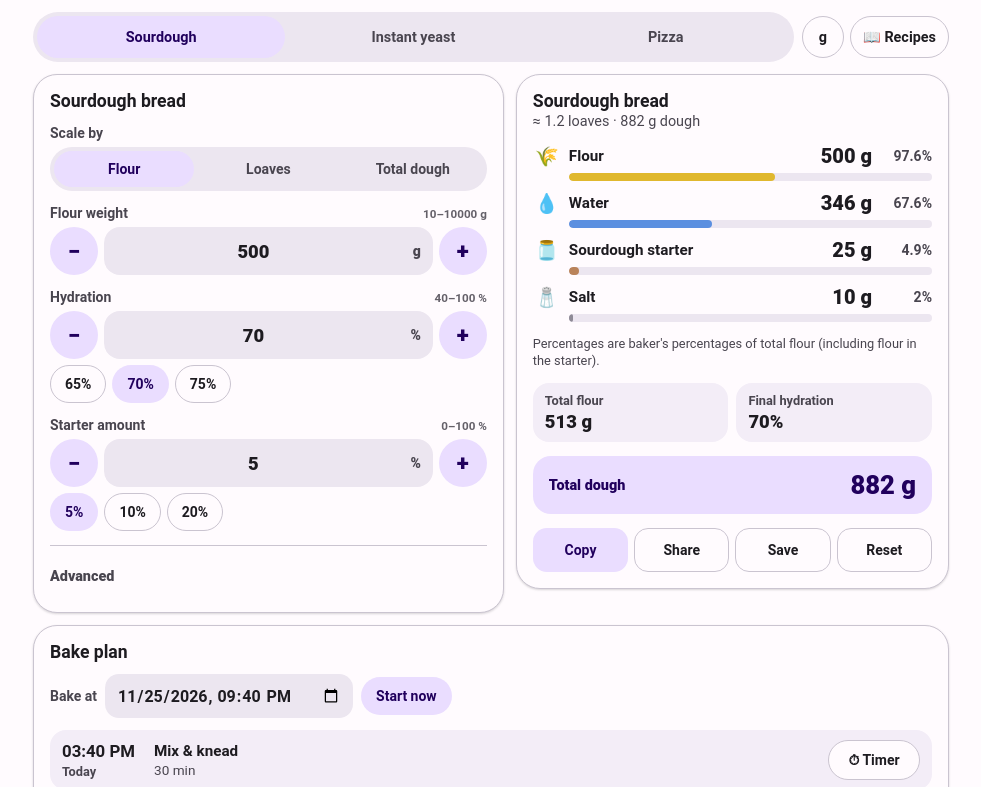
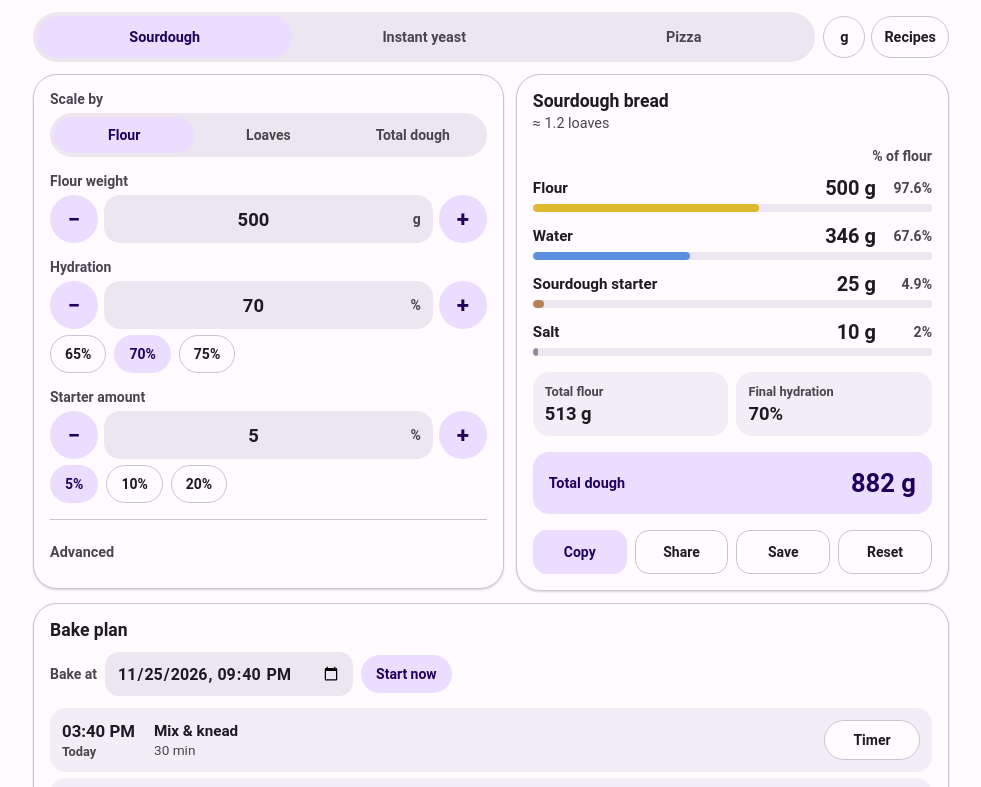
Before and after one commit to slovenec88/home-assistant-baking-calculator, a plain HTML site: page baking.html in a window 1280 px wide. Both pictures are taken after a click on the button "Share". Shown: the top 787 px of the page, without its empty margins (149-1130 px from the left). Drawn offline with Linux system fonts and the light colour scheme.

Commit message:
Unslop UI pass (--surface): remove decorative emoji, explanatory notes and repeated headings; snap spacing to scale, cap weights at 600, neutral shadows, 150ms motion
Co-Authored-By: Claude Sonnet 5.5 <noreply@anthropic.com>

```diff
--- a/baking.html
+++ b/baking.html
@@ -84,55 +84,55 @@
     /* ---------- layout ---------- */
     .layout { display: grid; grid-template-columns: minmax(0, 1fr) minmax(310px, 0.92fr); gap: 12px; align-items: start; }
     .panel { border: 1px solid var(--line); border-radius: 24px; background: var(--card); box-shadow: var(--shadow); }
-    .form { padding: 16px; display: grid; gap: 14px; }
+    .form { padding: 16px; display: grid; gap: 16px; }
     .section-title { margin: 0; font-size: 1.1rem; }
-    .fields { display: grid; gap: 14px; }
+    .fields { display: grid; gap: 16px; }
     .field { display: grid; gap: 6px; }
     .field-label { display: flex; justify-content: space-between; align-items: baseline; gap: 8px; color: var(--muted); font-size: 0.875rem; font-weight: 700; }
     .field-label small { font-weight: 600; opacity: 0.85; }
 
     /* ---------- stepper (one pattern everywhere) ---------- */
     .stepper { display: grid; grid-template-columns: 48px minmax(0, 1fr) 48px; gap: 6px; }
-    .stepper button { min-height: 48px; border: 0; border-radius: 999px; color: var(--on-primary-container); background: var(--primary-container); font-size: 1.4rem; font-weight: 800; line-height: 1; }
+    .stepper button { min-height: 48px; border: 0; border-radius: 999px; color: var(--on-primary-container); background: var(--primary-container); font-size: 1.4rem; font-weight: 600; line-height: 1; }
     .stepper button:active { filter: brightness(0.93); transform: scale(0.97); }
     .stepper .input-wrap { position: relative; display: grid; }
-    .stepper input { width: 100%; min-width: 0; min-height: 48px; padding: 0 44px 0 14px; border: 0; border-radius: 16px; color: var(--ink); background: var(--field); font-size: 1.15rem; font-weight: 800; text-align: center; outline: none; }
+    .stepper input { width: 100%; min-width: 0; min-height: 48px; padding: 0 44px 0 14px; border: 0; border-radius: 16px; color: var(--ink); background: var(--field); font-size: 1.15rem; font-weight: 600; text-align: center; outline: none; }
     .stepper input:focus { box-shadow: inset 0 -2px 0 var(--primary), 0 0 0 3px var(--focus-ring); }
     .stepper input[aria-invalid="true"] { box-shadow: inset 0 -2px 0 var(--warn); }
-    .stepper .unit { position: absolute; right: 12px; top: 50%; transform: translateY(-50%); color: var(--muted); font-size: 0.875rem; font-weight: 800; pointer-events: none; }
-    .chips { display: flex; flex-wrap: wrap; gap: 6px; }
+    .stepper .unit { position: absolute; right: 12px; top: 50%; transform: translateY(-50%); color: var(--muted); font-size: 0.875rem; font-weight: 600; pointer-events: none; }
+    .chips { display: flex; flex-wrap: wrap; gap: 8px; }
     .chip { min-height: 38px; padding: 0 14px; border: 1px solid var(--line); border-radius: 999px; background: var(--card); font-size: 0.875rem; font-weight: 750; }
     .chip[aria-pressed="true"] { border-color: transparent; color: var(--on-primary-container); background: var(--primary-container); }
     .hint { margin: 0; color: var(--muted); font-size: 0.875rem; line-height: 1.3; }
 
-    details.advanced { border-top: 1px solid var(--line); padding-top: 10px; }
-    details.advanced summary { min-height: 40px; display: flex; align-items: center; cursor: pointer; color: var(--muted); font-size: 0.9rem; font-weight: 800; border-radius: 12px; }
-    details.advanced .fields { margin-top: 10px; }
+    details.advanced { border-top: 1px solid var(--line); padding-top: 12px; }
+    details.advanced summary { min-height: 40px; display: flex; align-items: center; cursor: pointer; color: var(--muted); font-size: 0.9rem; font-weight: 600; border-radius: 12px; }
+    details.advanced .fields { margin-top: 12px; }
     .text-btn { justify-self: start; min-height: 40px; padding: 0 14px; border: 1px solid var(--line); border-radius: 999px; background: transparent; font-size: 0.875rem; font-weight: 750; }
 
     /* ---------- recipe card ---------- */
     .recipe { position: sticky; top: 12px; overflow: hidden; }
     .recipe-handle { display: none; }
-    .recipe-body { padding: 16px; display: grid; gap: 14px; }
+    .recipe-body { padding: 16px; display: grid; gap: 16px; }
     .recipe-head h2 { margin: 0; font-size: 1.1rem; }
-    .recipe-head p { margin: 2px 0 0; color: var(--muted); font-size: 0.9rem; }
-    .ings { list-style: none; margin: 0; padding: 0; display: grid; gap: 10px; }
-    .ing { display: grid; grid-template-columns: 28px minmax(0, 1fr) auto auto; column-gap: 8px; row-gap: 5px; align-items: center; }
+    .recipe-head p { margin: 4px 0 0; color: var(--muted); font-size: 0.9rem; }
+    .ings { list-style: none; margin: 0; padding: 0; display: grid; gap: 12px; }
+    .ing { display: grid; grid-template-columns: minmax(0, 1fr) auto auto; column-gap: 8px; row-gap: 4px; align-items: center; }
     .ing[hidden] { display: none; }
-    .ing .ico { font-size: 1.2rem; text-align: center; }
+    .ing-head { justify-self: end; color: var(--muted); font-size: 0.875rem; font-weight: 600; }
     .ing .name { font-size: 0.95rem; font-weight: 700; }
-    .ing .amt { font-size: 1.25rem; font-weight: 850; font-variant-numeric: tabular-nums; text-align: right; }
-    .ing .bp { min-width: 52px; text-align: right; color: var(--muted); font-size: 0.875rem; font-weight: 700; font-variant-numeric: tabular-nums; }
-    .ing .bar { grid-column: 2 / -1; height: 8px; border-radius: 999px; background: var(--field); overflow: hidden; }
-    .ing .bar i { display: block; height: 100%; width: 0; border-radius: inherit; background: var(--c); transition: width 0.3s ease; }
+    .ing .amt { font-size: 1.25rem; font-weight: 600; font-variant-numeric: tabular-nums; text-align: right; }
+    .ing .bp { min-width: 48px; text-align: right; color: var(--muted); font-size: 0.875rem; font-weight: 700; font-variant-numeric: tabular-nums; }
+    .ing .bar { grid-column: 1 / -1; height: 8px; border-radius: 999px; background: var(--field); overflow: hidden; }
+    .ing .bar i { display: block; height: 100%; width: 0; border-radius: inherit; background: var(--c); transition: width 150ms ease-out; }
     .stats { display: grid; grid-template-columns: 1fr 1fr; gap: 8px; }
-    .stat { padding: 10px 12px; border-radius: 16px; background: var(--stat); }
+    .stat { padding: 12px; border-radius: 16px; background: var(--stat); }
     .stat .label { color: var(--muted); font-size: 0.8rem; font-weight: 750; }
-    .stat .value { margin-top: 3px; font-size: 1.15rem; font-weight: 850; font-variant-numeric: tabular-nums; }
-    .result-main { display: flex; justify-content: space-between; align-items: center; gap: 12px; padding: 14px 16px; border-radius: 18px; color: var(--on-primary-container); background: var(--primary-container); }
-    .result-main .label { font-size: 0.9rem; font-weight: 800; }
-    .total { font-size: 1.6rem; font-weight: 900; font-variant-numeric: tabular-nums; }
-    .actions { display: grid; grid-template-columns: repeat(4, 1fr); gap: 6px; }
+    .stat .value { margin-top: 4px; font-size: 1.15rem; font-weight: 600; font-variant-numeric: tabular-nums; }
+    .result-main { display: flex; justify-content: space-between; align-items: center; gap: 12px; padding: 16px; border-radius: 16px; color: var(--on-primary-container); background: var(--primary-container); }
+    .result-main .label { font-size: 0.9rem; font-weight: 600; }
+    .total { font-size: 1.6rem; font-weight: 600; font-variant-numeric: tabular-nums; }
+    .actions { display: grid; grid-template-columns: repeat(4, 1fr); gap: 8px; }
     .actions button { min-height: 44px; padding: 0 6px; border: 1px solid var(--line); border-radius: 14px; background: var(--card); font-size: 0.875rem; font-weight: 750; }
     .actions button.primary { color: var(--on-primary-container); background: var(--primary-container); border-color: transparent; }
     .note { margin: 0; color: var(--muted); font-size: 0.8rem; line-height: 1.3; }
@@ -144,7 +144,7 @@
     .plan-controls label { display: flex; align-items: center; gap: 8px; color: var(--muted); font-size: 0.875rem; font-weight: 700; }
     .plan-controls input[type="datetime-local"] { min-height: 44px; padding: 0 12px; border: 0; border-radius: 14px; color: var(--ink); background: var(--field); font-size: 1rem; font-weight: 700; }
     .steps { list-style: none; margin: 0; padding: 0; display: grid; gap: 6px; }
-    .step { display: grid; grid-template-columns: 82px minmax(0, 1fr) auto; gap: 10px; align-items: center; padding: 10px 12px; border-radius: 16px; background: var(--stat); }
+    .step { display: grid; grid-template-columns: 80px minmax(0, 1fr) auto; gap: 12px; align-items: center; padding: 12px; border-radius: 16px; background: var(--stat); }
     .step.bake { color: var(--on-primary-container); background: var(--primary-container); }
     .step.past .when { color: var(--warn); }
     .step .when { font-variant-numeric: tabular-nums; }
@@ -152,43 +152,43 @@
     .step .when span { color: var(--muted); font-size: 0.8rem; font-weight: 700; }
     .step .what b { display: block; font-size: 0.95rem; }
     .step .what span { color: var(--muted); font-size: 0.85rem; }
-    .step .timer-btn { min-height: 40px; min-width: 92px; padding: 0 12px; border: 1px solid var(--line); border-radius: 999px; background: var(--card); font-size: 0.875rem; font-weight: 750; font-variant-numeric: tabular-nums; }
+    .step .timer-btn { min-height: 40px; min-width: 96px; padding: 0 12px; border: 1px solid var(--line); border-radius: 999px; background: var(--card); font-size: 0.875rem; font-weight: 750; font-variant-numeric: tabular-nums; }
     .step .timer-btn.running { color: var(--on-primary-container); background: var(--primary-container); border-color: transparent; }
     .warn { color: var(--warn); font-size: 0.9rem; font-weight: 700; margin: 0; }
 
     /* ---------- dialogs / toast ---------- */
-    dialog { width: min(420px, calc(100% - 32px)); padding: 20px; border: 0; border-radius: 28px; color: var(--ink); background: var(--card); box-shadow: 0 8px 40px rgba(0,0,0,0.3); }
+    dialog { width: min(420px, calc(100% - 32px)); padding: 24px; border-radius: 28px; color: var(--ink); background: var(--card); border: 1px solid var(--line); box-shadow: 0 1px 2px rgba(0, 0, 0, 0.05); }
     dialog::backdrop { background: rgba(0, 0, 0, 0.45); }
     dialog h3 { margin: 0 0 12px; }
     dialog input[type="text"] { width: 100%; min-height: 48px; padding: 0 14px; border: 0; border-radius: 14px; color: var(--ink); background: var(--field); font-size: 1rem; }
-    .dlg-actions { display: flex; justify-content: flex-end; gap: 8px; margin-top: 14px; }
+    .dlg-actions { display: flex; justify-content: flex-end; gap: 8px; margin-top: 16px; }
     .dlg-actions button { min-height: 44px; padding: 0 18px; border: 0; border-radius: 999px; background: var(--field); font-weight: 750; }
     .dlg-actions button.primary { color: var(--on-primary-container); background: var(--primary-container); }
     .saved-list { list-style: none; margin: 0; padding: 0; display: grid; gap: 8px; max-height: 50vh; overflow: auto; }
-    .saved-item { display: grid; grid-template-columns: minmax(0, 1fr) auto auto; gap: 6px; align-items: center; padding: 10px 12px; border-radius: 16px; background: var(--stat); }
+    .saved-item { display: grid; grid-template-columns: minmax(0, 1fr) auto auto; gap: 8px; align-items: center; padding: 12px; border-radius: 16px; background: var(--stat); }
     .saved-item b { display: block; overflow: hidden; text-overflow: ellipsis; white-space: nowrap; }
     .saved-item span { color: var(--muted); font-size: 0.85rem; }
     .saved-item button { min-height: 38px; padding: 0 12px; border: 0; border-radius: 999px; background: var(--primary-container); color: var(--on-primary-container); font-weight: 750; font-size: 0.875rem; }
     .saved-item button.ghost { background: transparent; color: var(--muted); border: 1px solid var(--line); }
-    #toast { position: fixed; left: 50%; bottom: 96px; z-index: 50; max-width: calc(100% - 32px); padding: 12px 18px; border-radius: 999px; color: var(--paper); background: var(--ink); font-size: 0.9rem; font-weight: 700; opacity: 0; transform: translate(-50%, 12px); pointer-events: none; transition: opacity 0.2s, transform 0.2s; }
+    #toast { position: fixed; left: 50%; bottom: 96px; z-index: 50; max-width: calc(100% - 32px); padding: 12px 16px; border-radius: 999px; color: var(--paper); background: var(--ink); font-size: 0.9rem; font-weight: 700; opacity: 0; transform: translate(-50%, 12px); pointer-events: none; transition: opacity 150ms ease-out, transform 150ms ease-out; }
     #toast.show { opacity: 1; transform: translate(-50%, 0); }
 
     @media (prefers-reduced-motion: reduce) { * { transition: none !important; animation: none !important; } }
 
     /* ---------- mobile: result becomes a bottom sheet ---------- */
     @media (max-width: 760px) {
-      body { padding-bottom: 92px; }
+      body { padding-bottom: 96px; }
       .app { padding: 8px; }
       .topbar { grid-template-columns: 1fr; }
       .top-actions { justify-content: flex-end; }
       .layout { grid-template-columns: 1fr; }
-      .recipe { position: fixed; top: auto; left: 0; right: 0; bottom: 0; z-index: 20; display: flex; flex-direction: column; max-height: 86vh; border-radius: 28px 28px 0 0; border-bottom: 0; box-shadow: 0 -6px 28px rgba(0, 0, 0, 0.22); padding-bottom: env(safe-area-inset-bottom); }
+      .recipe { position: fixed; top: auto; left: 0; right: 0; bottom: 0; z-index: 20; display: flex; flex-direction: column; max-height: 86vh; border-radius: 28px 28px 0 0; border-bottom: 0; box-shadow: 0 -1px 2px rgba(0, 0, 0, 0.05); padding-bottom: env(safe-area-inset-bottom); }
       .recipe-handle { display: grid; gap: 6px; justify-items: center; width: 100%; padding: 8px 16px 12px; border: 0; background: transparent; }
       .recipe-handle .grip { width: 40px; height: 4px; border-radius: 999px; background: var(--line); }
-      .recipe-handle .summary { font-size: 0.95rem; font-weight: 800; font-variant-numeric: tabular-nums; text-align: center; }
+      .recipe-handle .summary { font-size: 0.95rem; font-weight: 600; font-variant-numeric: tabular-nums; text-align: center; }
       .recipe-body { display: none; overflow: auto; padding-top: 4px; }
       .recipe.open .recipe-body { display: grid; }
-      #toast { bottom: 110px; }
+      #toast { bottom: 112px; }
     }
   </style>
 </head>
@@ -199,13 +199,12 @@
         <nav class="segmented" id="tabs" aria-label="Dough type"></nav>
         <div class="top-actions">
           <button type="button" class="icon-btn" id="unitsBtn" aria-label="Switch units">g</button>
-          <button type="button" class="icon-btn" id="recipesBtn">📖 Recipes</button>
+          <button type="button" class="icon-btn" id="recipesBtn">Recipes</button>
         </div>
       </header>
 
       <section class="layout">
         <form class="panel form" id="controls" autocomplete="off" onsubmit="return false">
-          <h2 class="section-title" id="modeTitle"></h2>
           <div class="field">
             <div class="field-label">Scale by</div>
             <div class="segmented small" id="scaleSeg" role="group" aria-label="Scale recipe by"></div>
@@ -227,8 +226,7 @@
               <h2 id="recipeTitle"></h2>
               <p id="recipeSub"></p>
             </div>
-            <ul class="ings" id="ings"></ul>
-            <p class="note">Percentages are baker's percentages of total flour (including flour in the starter).</p>
+            <ul class="ings" id="ings"><li class="ing-head" aria-hidden="true">% of flour</li></ul>
             <div class="stats">
               <div class="stat"><div class="label">Total flour</div><div class="value" id="totalFlour"></div></div>
               <div class="stat"><div class="label">Final hydration</div><div class="value" id="finalHydration"></div></div>
@@ -255,7 +253,6 @@
         </div>
         <p class="warn" id="planWarn" hidden></p>
         <ol class="steps" id="steps"></ol>
-        <p class="note">Timers keep running if you reload this page. Allow notifications when asked to get an alert when a step is done.</p>
       </section>
     </div>
   </main>
@@ -458,7 +455,7 @@
       el._v = to;
       cancelAnimationFrame(el._raf);
       if (reduceMotion || from === to) { el.textContent = fmt(to); return; }
-      const t0 = performance.now(), dur = 220;
+      const t0 = performance.now(), dur = 150;
       const tick = now => {
         const p = Math.min(1, (now - t0) / dur);
         el.textContent = fmt(from + (to - from) * (1 - (1 - p) ** 3));
@@ -529,9 +526,8 @@
       show();
       refreshers.push(show);
 
-      const range = `${fmtNum(sp.min / conv, dec)}–${fmtNum(sp.max / conv, dec)} ${unit}`.trim();
       const wrap = h("div", { class: "field" },
-        h("label", { class: "field-label", for: "f-" + key }, h("span", { text: label }), h("small", { text: opts.hint || range })),
+        h("label", { class: "field-label", for: "f-" + key }, h("span", { text: label }), h("small", { text: opts.hint || "" })),
         h("div", { class: "stepper" }, minus, h("div", { class: "input-wrap" }, input, h("span", { class: "unit", text: unit })), plus));
 
       if (opts.presets) {
@@ -554,7 +550,6 @@
     function renderControls() {
       refreshers = [];
       const m = state.mode, s = state.byMode[m], M = MODES[m];
-      $("#modeTitle").textContent = M.title;
       $("#unitsBtn").textContent = state.units;
 
       $("#tabs").replaceChildren(...Object.entries(MODES).map(([k, v]) =>
@@ -593,16 +588,16 @@
 
     /* ---------------- recipe card ---------------- */
     const ING = [
-      { id: "flour", icon: "🌾", name: "Flour", c: "--flour" },
-      { id: "water", icon: "💧", name: "Water", c: "--water" },
-      { id: "starter", icon: "🫙", name: "Sourdough starter", c: "--starter" },
-      { id: "yeast", icon: "🧫", name: "Instant dry yeast", c: "--yeast" },
-      { id: "salt", icon: "🧂", name: "Salt", c: "--salt" }
+      { id: "flour", name: "Flour", c: "--flour" },
+      { id: "water", name: "Water", c: "--water" },
+      { id: "starter", name: "Sourdough starter", c: "--starter" },
+      { id: "yeast", name: "Instant dry yeast", c: "--yeast" },
+      { id: "salt", name: "Salt", c: "--salt" }
     ];
     const rows = {};
     for (const i of ING) {
       const li = h("li", { class: "ing", style: `--c: var(${i.c})` },
-        h("span", { class: "ico", text: i.icon }), h("span", { class: "name", text: i.name }),
+        h("span", { class: "name", text: i.name }),
         h("output", { class: "amt" }), h("span", { class: "bp" }),
         h("span", { class: "bar" }, h("i")));
       rows[i.id] = { li, amt: $(".amt", li), bp: $(".bp", li), bar: $("i", li) };
@@ -633,22 +628,22 @@
       let title = M.title;
       if (m === "pizza") title += s.leaven === "sourdough" ? " · sourdough" : " · instant yeast";
       $("#recipeTitle").textContent = title;
-      $("#recipeSub").textContent = `${pieceTxt} · ${fmtW(r.total)} dough`;
+      $("#recipeSub").textContent = pieceTxt;
       $("#summary").textContent = `${fmtW(r.flour)} flour · ${fmtW(r.water)} water · ${fmtW(r.hasStarter ? r.starter : r.yeast)} ${r.hasStarter ? "starter" : "yeast"} · ${fmtW(r.salt)} salt`;
     }
 
     function recipeText() {
       const m = state.mode, s = state.byMode[m], r = lastResult || compute(m, s);
-      const lines = [`${$("#recipeTitle").textContent} — ${$("#recipeSub").textContent}`, ""];
+      const lines = [`${$("#recipeTitle").textContent} (${$("#recipeSub").textContent})`, ""];
       for (const i of ING) {
         if (i.id === "starter" && !r.hasStarter) continue;
         if (i.id === "yeast" && !r.hasYeast) continue;
-        lines.push(`${i.icon} ${i.name}: ${fmtW(r[i.id])} (${fmtPct(r[i.id] / r.totalFlour * 100)})`);
+        lines.push(`${i.name} ${fmtW(r[i.id])} (${fmtPct(r[i.id] / r.totalFlour * 100)})`);
       }
       lines.push(`Total dough: ${fmtW(r.total)} · Hydration ${fmtPct(r.finalHydration)}`, "", "Plan:");
       for (const st of planTimes()) {
         const w = fmtWhen(st.start);
-        lines.push(`${w.day} ${w.time} — ${st.label} (${fmtDur(st.min)})`);
+        lines.push(`${w.day} ${w.time}  ${st.label} (${fmtDur(st.min)})`);
       }
       return lines.join("\n");
     }
@@ -740,7 +735,7 @@
       for (const [id, t] of Object.entries(timers)) {
         if (t.end <= now) {
           delete timers[id]; fired = true;
-          toast(`⏰ ${t.label} is done`);
+          toast(`${t.label} is done`);
           beep();
           try { navigator.vibrate && navigator.vibrate([200, 100, 200]); } catch {}
           try { if ("Notification" in window && Notification.permission === "granted") new Notification("Dough timer", { body: `${t.label} is done` }); } catch {}
@@ -750,11 +745,12 @@
       document.querySelectorAll("[data-timer]").forEach(btn => {
         const t = timers[btn.dataset.timer];
         btn.classList.toggle("running", !!t);
+        btn.setAttribute("aria-label", t ? "Stop timer" : "Start timer");
         if (t) {
           const left = Math.max(0, Math.round((t.end - now) / 1000));
           const hh = Math.floor(left / 3600), mm = Math.floor(left % 3600 / 60), ss = left % 60;
-          btn.textContent = (hh ? hh + ":" + String(mm).padStart(2, "0") : mm) + ":" + String(ss).padStart(2, "0") + " ✕";
-        } else btn.textContent = "⏱ Timer";
+          btn.textContent = (hh ? hh + ":" + String(mm).padStart(2, "0") : mm) + ":" + String(ss).padStart(2, "0");
+        } else btn.textContent = "Timer";
       });
     }
     setInterval(tickTimers, 1000);
@@ -763,7 +759,7 @@
     function renderSaved() {
       const list = $("#savedList");
       if (!state.saved.length) {
-        list.replaceChildren(h("li", { class: "hint", text: "Nothing saved yet. Tune a recipe and tap Save." }));
+        list.replaceChildren(h("li", { class: "hint", text: "No saved recipes." }));
         return;
       }
       list.replaceChildren(...state.saved.map(item => {
@@ -774,7 +770,7 @@
             state.mode = item.mode; state.byMode[item.mode] = s; planAnchor = "now";
             $("#recipesDlg").close(); structural(); toast(`Loaded ${item.name}`);
           } }),
-          h("button", { type: "button", class: "ghost", "aria-label": "Delete " + item.name, text: "✕", onclick: () => {
+          h("button", { type: "button", class: "ghost", "aria-label": "Delete " + item.name, text: "Delete", onclick: () => {
             state.saved = state.saved.filter(x => x !== item); saveState(); renderSaved();
           } }));
       }));
```
Also changed, not shown: index.html (+54 -58 lines).
